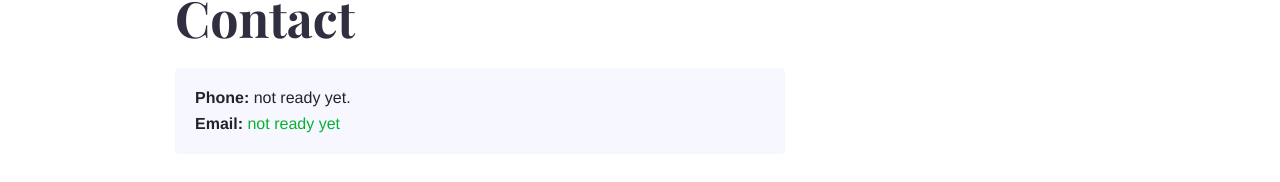
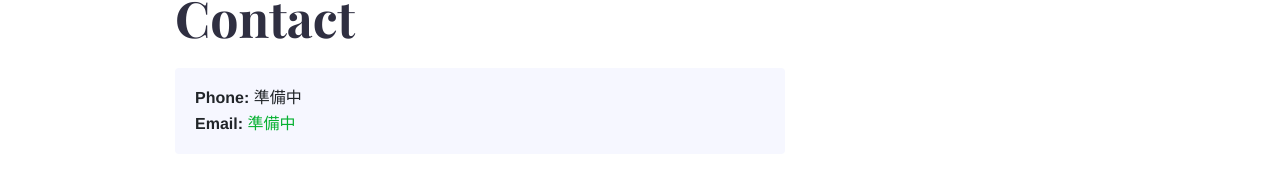
Before and after one commit to dafeiroc/dafeiroc.github.io, a plain HTML site: page contact/index.html in a window 1280 px wide. Shown: the part 174-356 px from the top of the page. Drawn offline with nearby package versions, Linux system fonts and the light colour scheme.

Commit message:
update intro

```diff
--- a/contact/index.html
+++ b/contact/index.html
@@ -103,12 +103,12 @@
         <div class="call">
   <div class="call-box-top">
 
-        <div class="call-phone"><strong>Phone: </strong> not ready yet. </div>
+        <div class="call-phone"><strong>Phone: </strong> 準備中 </div>
 
 
     <div class="call-email"><strong>Email: </strong>
-      <a href="mailto:not%20ready%20yet">
-        not ready yet
+      <a href="mailto:%e6%ba%96%e5%82%99%e4%b8%ad">
+        準備中
       </a>
     </div>
 
```
Also changed, not shown: index.html (+3 -3 lines).
